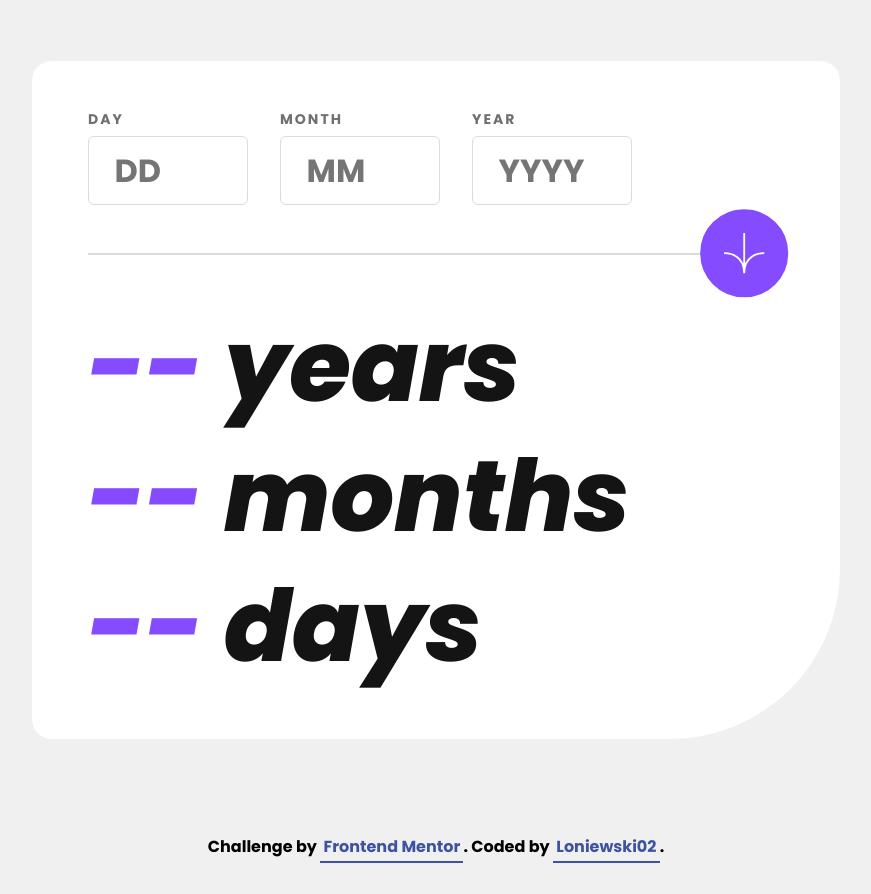
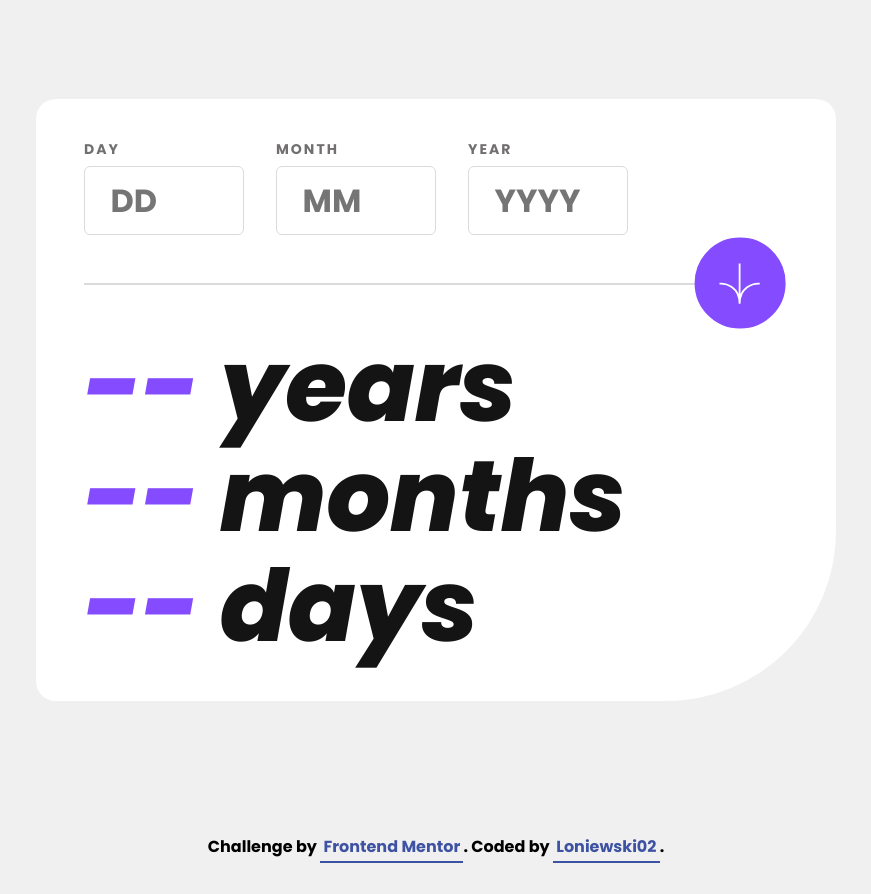
Before and after one commit to Loniewski02/FM-age-calculator-app, a plain HTML site: page index.html in a window 1536 px wide. Shown: the whole page, without its empty margins (332-1203 px from the left). Drawn offline with nearby package versions, Linux system fonts and the light colour scheme; files that its build step writes are made by us from their sources.

Commit message:
changed padding on app

```diff
--- a/src/sass/style.scss
+++ b/src/sass/style.scss
@@ -195,7 +195,7 @@ body {
 	}
 	.calculator {
 		margin: 0;
-		padding: 3em 6em 3em 3.5em;
+		padding: 2.5em 6em 2.5em 3em;
 		border-bottom-right-radius: 170px;
 
 		&__data {
@@ -228,7 +228,7 @@ body {
 			&-btn {
 				left: 100%;
 				top: 50%;
-				padding: 1.3em;
+				padding: 1.4em;
 				img {
 					height: 4.2rem;
 					width: 4.2rem;
@@ -242,7 +242,7 @@ body {
 				font-style: italic;
 				color: $off-black;
 				font-size: 10rem;
-				line-height: 1.3em;
+				line-height: 1.1em;
 
 				span {
 					color: $purple;
```
